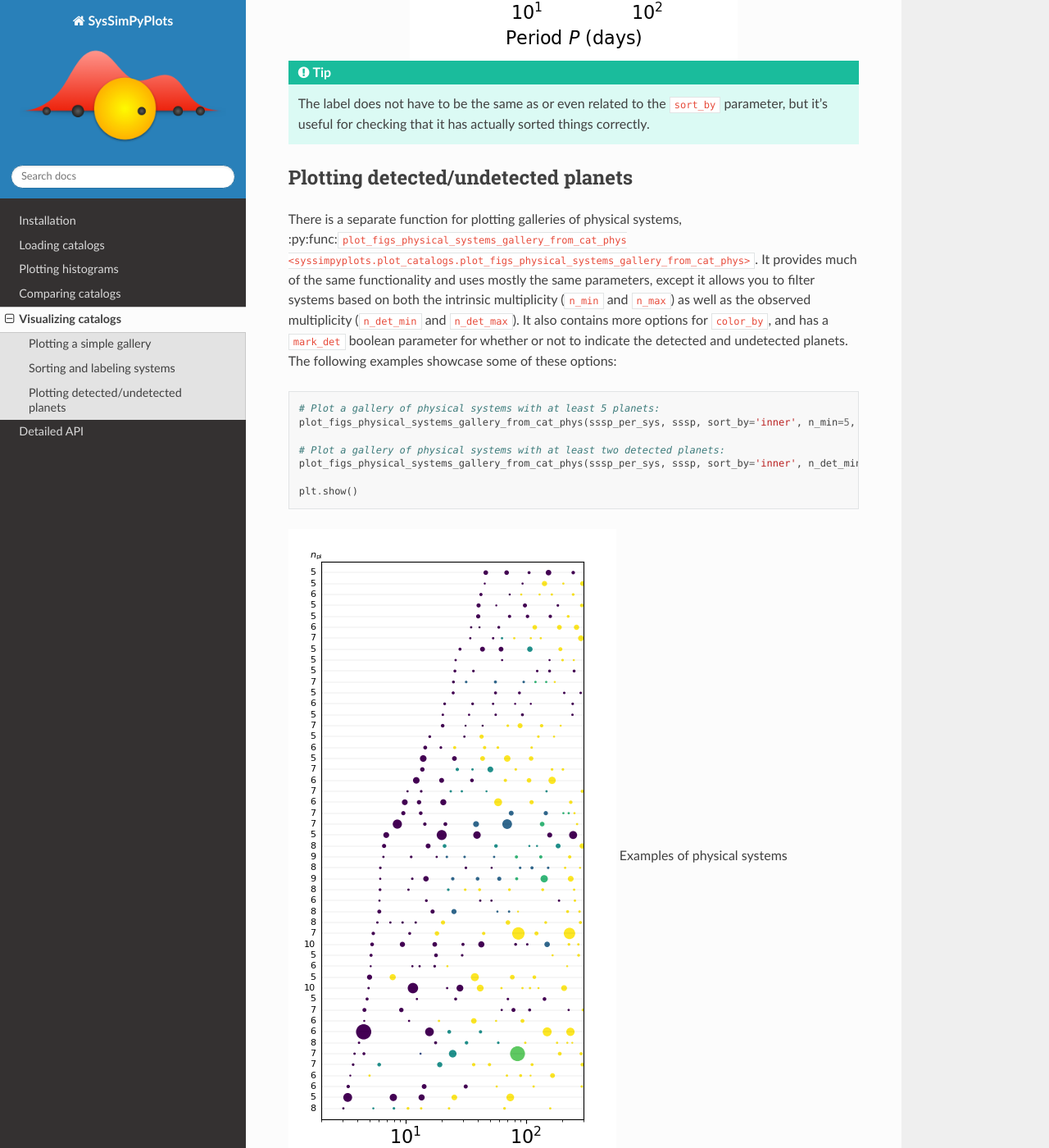
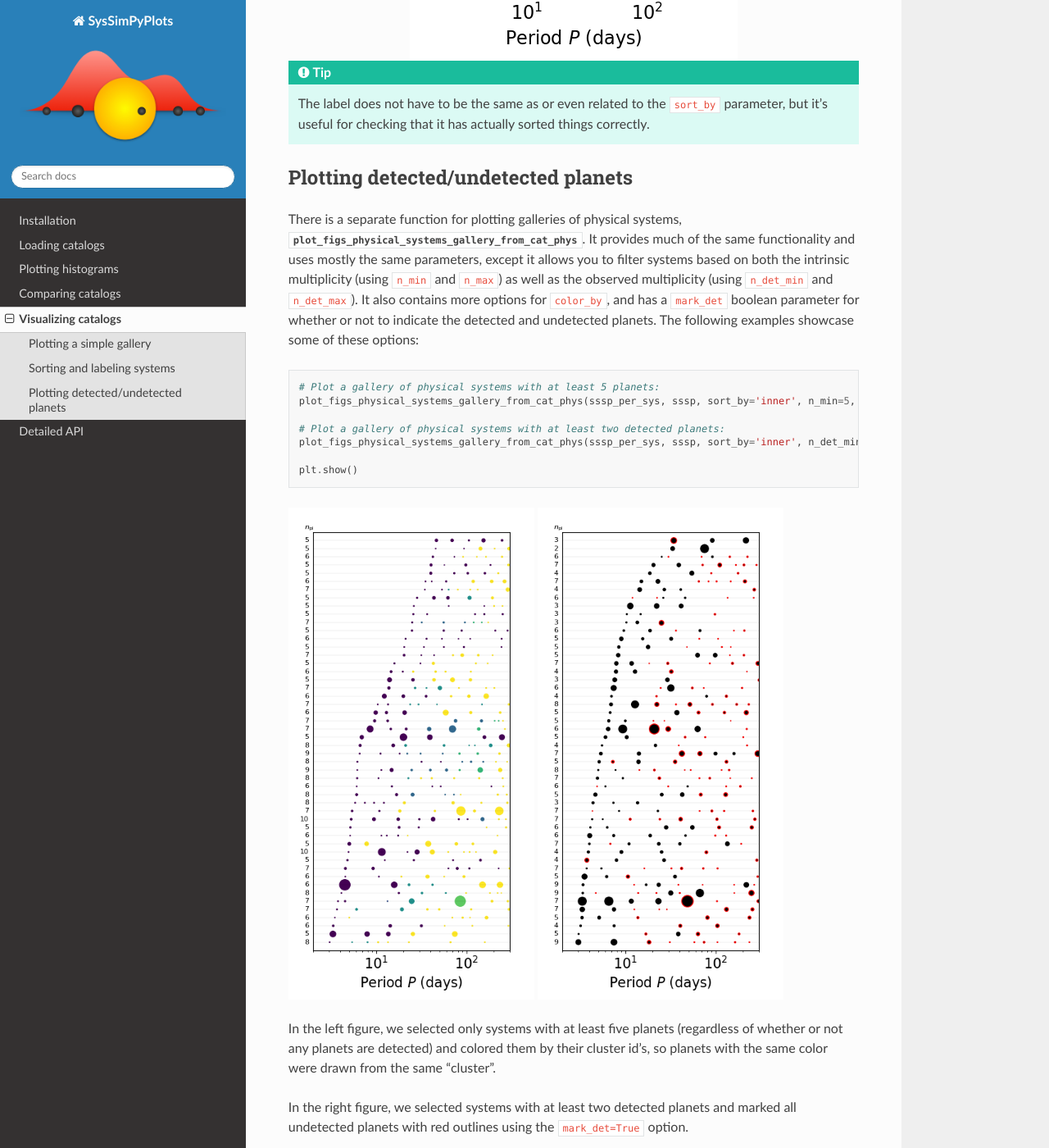
Before and after one commit to hematthi/SysSimPyPlots, a Sphinx documentation site: the page built from docs/source/galleries.rst, in a window 1280 px wide and 1400 px high, scrolled down 3854 px. Shown: the whole window at 82% size. Built offline with Sphinx 7.4.7 and the Read the Docs theme 2.0.0, drawn with Linux system fonts in a browser that asks for light colours.

Commit message:
Fix formatting for galleries tutorial

```diff
--- a/docs/source/galleries.rst
+++ b/docs/source/galleries.rst
@@ -83,7 +83,7 @@ You can also sort by planet multiplicity instead of inner-most period by setting
 Plotting detected/undetected planets
 ------------------------------------
 
-There is a separate function for plotting galleries of physical systems, :py:func:``plot_figs_physical_systems_gallery_from_cat_phys <syssimpyplots.plot_catalogs.plot_figs_physical_systems_gallery_from_cat_phys>``. It provides much of the same functionality and uses mostly the same parameters, except it allows you to filter systems based on both the intrinsic multiplicity (``n_min`` and ``n_max``) as well as the observed multiplicity (``n_det_min`` and ``n_det_max``). It also contains more options for ``color_by``, and has a ``mark_det`` boolean parameter for whether or not to indicate the detected and undetected planets. The following examples showcase some of these options:
+There is a separate function for plotting galleries of physical systems, :py:func:`plot_figs_physical_systems_gallery_from_cat_phys <syssimpyplots.plot_catalogs.plot_figs_physical_systems_gallery_from_cat_phys>`. It provides much of the same functionality and uses mostly the same parameters, except it allows you to filter systems based on both the intrinsic multiplicity (using ``n_min`` and ``n_max``) as well as the observed multiplicity (using ``n_det_min`` and ``n_det_max``). It also contains more options for ``color_by``, and has a ``mark_det`` boolean parameter for whether or not to indicate the detected and undetected planets. The following examples showcase some of these options:
 
 .. code-block:: python
 
@@ -95,13 +95,13 @@ There is a separate function for plotting galleries of physical systems, :py:fun
 
    plt.show()
 
-|gallery_phys1| Examples of physical systems |gallery_phys2|
+|gallery_phys1| |gallery_phys2|
 
 .. |gallery_phys1| image:: images/example_gallery_phys_colors_clusterid.png
-   :scale: 100%
+   :scale: 75%
 
 .. |gallery_phys2| image:: images/example_gallery_phys_markdet.png
-   :scale: 100%
+   :scale: 75%
 
 In the left figure, we selected only systems with at least five planets (regardless of whether or not any planets are detected) and colored them by their cluster id's, so planets with the same color were drawn from the same "cluster".
 
```
